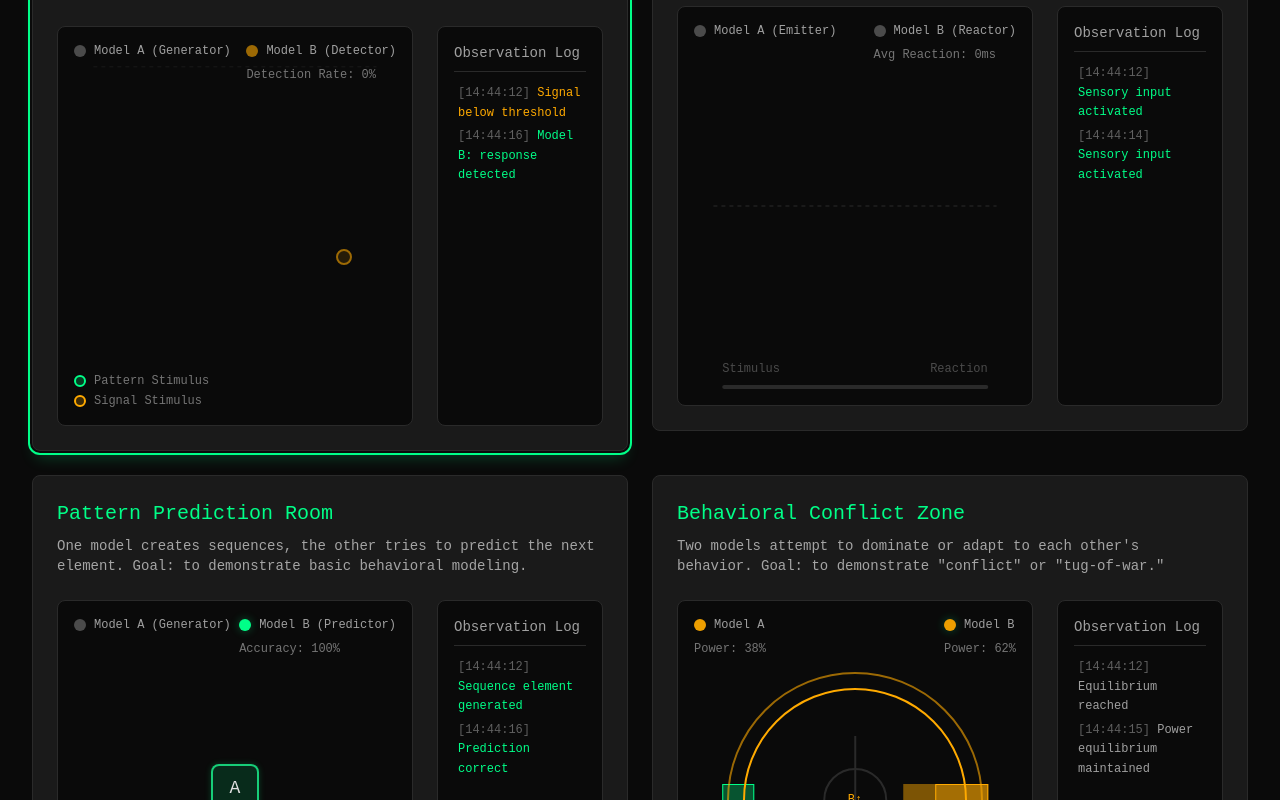
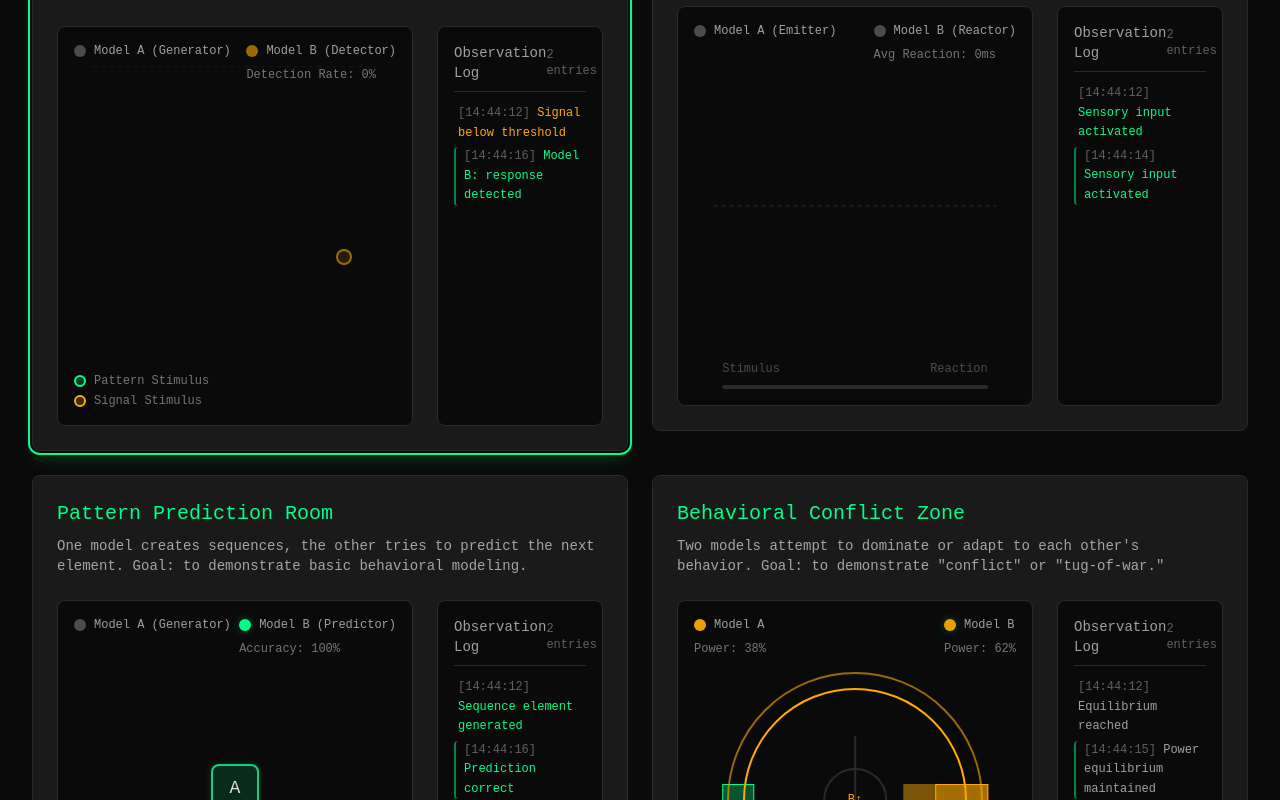
Before and after one commit to Topten1004/AI-Lab, a Next.js app: page / in a window 1280 px wide. Shown: the part 260-1060 px from the top of the page. Built offline with nearby package versions, Linux system fonts and the light colour scheme.

Commit message:
Log entry counter and Newest entry highlight

```diff
--- a/components/AttentionResponseLabPage/TextLog.tsx
+++ b/components/AttentionResponseLabPage/TextLog.tsx
@@ -12,17 +12,24 @@ export default function TextLog({ isFocused }: TextLogProps) {
 
   return (
     <div className="lab-border rounded-lg p-4 bg-lab-bg h-[400px] flex flex-col">
-      <div className="mb-3 pb-2 border-b border-lab-border">
+      <div className="mb-3 pb-2 border-b border-lab-border flex items-center justify-between">
         <h3 className="text-sm font-mono text-lab-text/70">
           Observation Log
         </h3>
+        <span className="text-xs font-mono text-lab-text/40">
+          {logs.length} entries
+        </span>
       </div>
 
       <div ref={scrollContainerRef} className="flex-1 overflow-y-auto space-y-1 text-xs font-mono">
-        {logs.map((log, index) => (
+        {logs.map((log, index) => {
+          const isNewest = index === logs.length - 1
+          return (
             <div
               key={log.id}
-            className="leading-relaxed hover:bg-lab-surface/30 transition-all px-1 rounded opacity-0 animate-[fadeIn_0.3s_ease-in_forwards]"
+              className={`leading-relaxed hover:bg-lab-surface/30 transition-all px-1 rounded opacity-0 animate-[fadeIn_0.3s_ease-in_forwards] ${
+                isNewest ? 'border-l-2 border-lab-accent/50 pl-2' : ''
+              }`}
               style={{ animationDelay: `${Math.min(index * 10, 200)}ms` }}
             >
               <span className="text-lab-text/40">[{log.timestamp}]</span>{' '}
@@ -30,7 +37,8 @@ export default function TextLog({ isFocused }: TextLogProps) {
                 {log.message}
               </span>
             </div>
-        ))}
+          )
+        })}
         <div ref={logEndRef} />
       </div>
     </div>
--- a/components/BehavioralConflictZonePage/BehavioralConflictLog.tsx
+++ b/components/BehavioralConflictZonePage/BehavioralConflictLog.tsx
@@ -12,17 +12,24 @@ export default function BehavioralConflictLog({ isFocused }: BehavioralConflictL
 
   return (
     <div className="lab-border rounded-lg p-4 bg-lab-bg h-[400px] flex flex-col">
-      <div className="mb-3 pb-2 border-b border-lab-border">
+      <div className="mb-3 pb-2 border-b border-lab-border flex items-center justify-between">
         <h3 className="text-sm font-mono text-lab-text/70">
           Observation Log
         </h3>
+        <span className="text-xs font-mono text-lab-text/40">
+          {logs.length} entries
+        </span>
       </div>
 
       <div ref={scrollContainerRef} className="flex-1 overflow-y-auto space-y-1 text-xs font-mono">
-        {logs.map((log, index) => (
+        {logs.map((log, index) => {
+          const isNewest = index === logs.length - 1
+          return (
             <div
               key={log.id}
-            className="leading-relaxed hover:bg-lab-surface/30 transition-all px-1 rounded opacity-0 animate-[fadeIn_0.3s_ease-in_forwards]"
+              className={`leading-relaxed hover:bg-lab-surface/30 transition-all px-1 rounded opacity-0 animate-[fadeIn_0.3s_ease-in_forwards] ${
+                isNewest ? 'border-l-2 border-lab-accent/50 pl-2' : ''
+              }`}
               style={{ animationDelay: `${Math.min(index * 10, 200)}ms` }}
             >
               <span className="text-lab-text/40">[{log.timestamp}]</span>{' '}
@@ -30,7 +37,8 @@ export default function BehavioralConflictLog({ isFocused }: BehavioralConflictL
                 {log.message}
               </span>
             </div>
-        ))}
+          )
+        })}
         <div ref={logEndRef} />
       </div>
     </div>
--- a/components/PatternPredictionRoomPage/PatternPredictionLog.tsx
+++ b/components/PatternPredictionRoomPage/PatternPredictionLog.tsx
@@ -12,17 +12,24 @@ export default function PatternPredictionLog({ isFocused }: PatternPredictionLog
 
   return (
     <div className="lab-border rounded-lg p-4 bg-lab-bg h-[400px] flex flex-col">
-      <div className="mb-3 pb-2 border-b border-lab-border">
+      <div className="mb-3 pb-2 border-b border-lab-border flex items-center justify-between">
         <h3 className="text-sm font-mono text-lab-text/70">
           Observation Log
         </h3>
+        <span className="text-xs font-mono text-lab-text/40">
+          {logs.length} entries
+        </span>
       </div>
 
       <div ref={scrollContainerRef} className="flex-1 overflow-y-auto space-y-1 text-xs font-mono">
-        {logs.map((log, index) => (
+        {logs.map((log, index) => {
+          const isNewest = index === logs.length - 1
+          return (
             <div
               key={log.id}
-            className="leading-relaxed hover:bg-lab-surface/30 transition-all px-1 rounded opacity-0 animate-[fadeIn_0.3s_ease-in_forwards]"
+              className={`leading-relaxed hover:bg-lab-surface/30 transition-all px-1 rounded opacity-0 animate-[fadeIn_0.3s_ease-in_forwards] ${
+                isNewest ? 'border-l-2 border-lab-accent/50 pl-2' : ''
+              }`}
               style={{ animationDelay: `${Math.min(index * 10, 200)}ms` }}
             >
               <span className="text-lab-text/40">[{log.timestamp}]</span>{' '}
@@ -30,7 +37,8 @@ export default function PatternPredictionLog({ isFocused }: PatternPredictionLog
                 {log.message}
               </span>
             </div>
-        ))}
+          )
+        })}
         <div ref={logEndRef} />
       </div>
     </div>
--- a/components/ReactionTimeChamberPage/ReactionTimeLog.tsx
+++ b/components/ReactionTimeChamberPage/ReactionTimeLog.tsx
@@ -12,17 +12,24 @@ export default function ReactionTimeLog({ isFocused }: ReactionTimeLogProps) {
 
   return (
     <div className="lab-border rounded-lg p-4 bg-lab-bg h-[400px] flex flex-col">
-      <div className="mb-3 pb-2 border-b border-lab-border">
+      <div className="mb-3 pb-2 border-b border-lab-border flex items-center justify-between">
         <h3 className="text-sm font-mono text-lab-text/70">
           Observation Log
         </h3>
+        <span className="text-xs font-mono text-lab-text/40">
+          {logs.length} entries
+        </span>
       </div>
 
       <div ref={scrollContainerRef} className="flex-1 overflow-y-auto space-y-1 text-xs font-mono">
-        {logs.map((log, index) => (
+        {logs.map((log, index) => {
+          const isNewest = index === logs.length - 1
+          return (
             <div
               key={log.id}
-            className="leading-relaxed hover:bg-lab-surface/30 transition-all px-1 rounded opacity-0 animate-[fadeIn_0.3s_ease-in_forwards]"
+              className={`leading-relaxed hover:bg-lab-surface/30 transition-all px-1 rounded opacity-0 animate-[fadeIn_0.3s_ease-in_forwards] ${
+                isNewest ? 'border-l-2 border-lab-accent/50 pl-2' : ''
+              }`}
               style={{ animationDelay: `${Math.min(index * 10, 200)}ms` }}
             >
               <span className="text-lab-text/40">[{log.timestamp}]</span>{' '}
@@ -30,7 +37,8 @@ export default function ReactionTimeLog({ isFocused }: ReactionTimeLogProps) {
                 {log.message}
               </span>
             </div>
-        ))}
+          )
+        })}
         <div ref={logEndRef} />
       </div>
     </div>
```
Also changed, not shown: 1 other file (tests, documents, lock files or other folders). Lines whose indentation alone changed are shown as unchanged.
